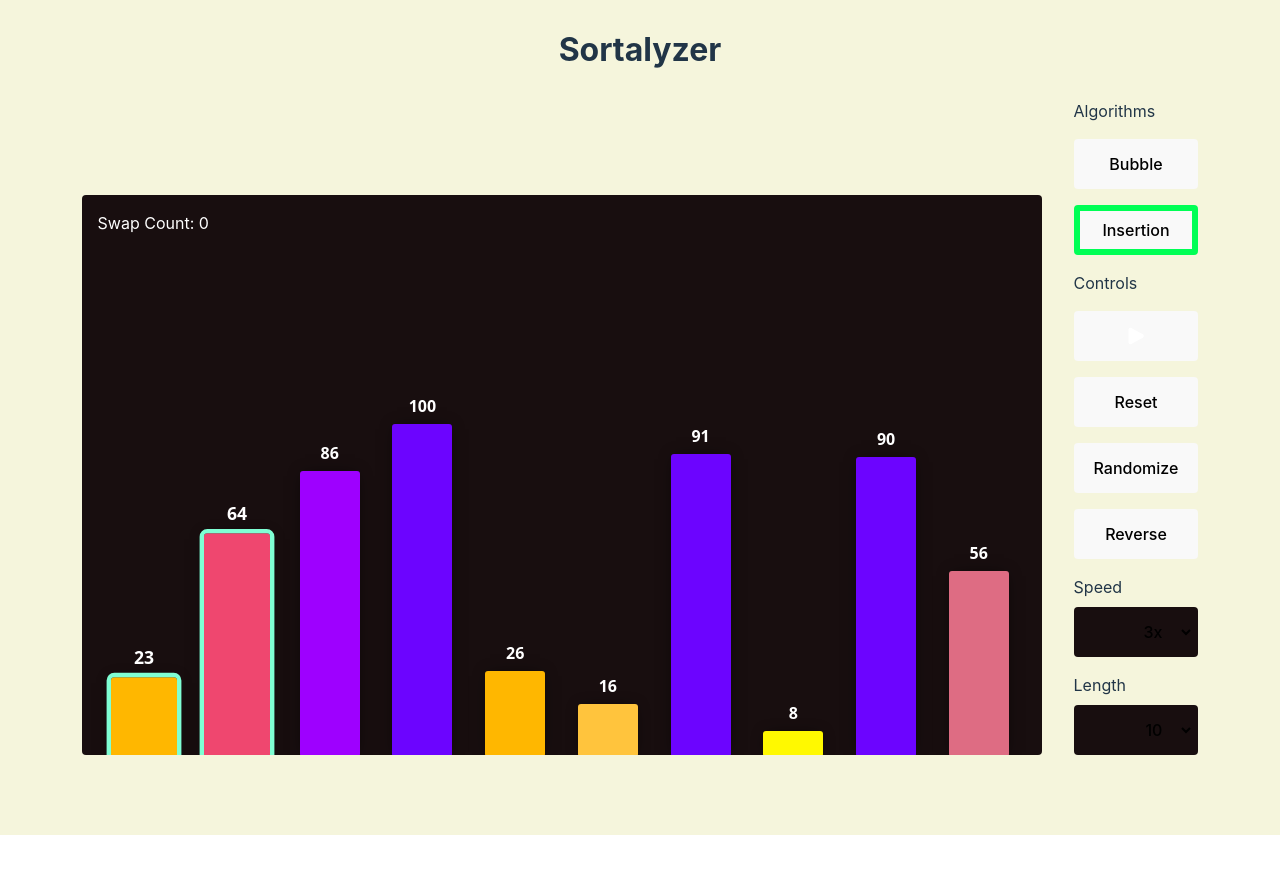
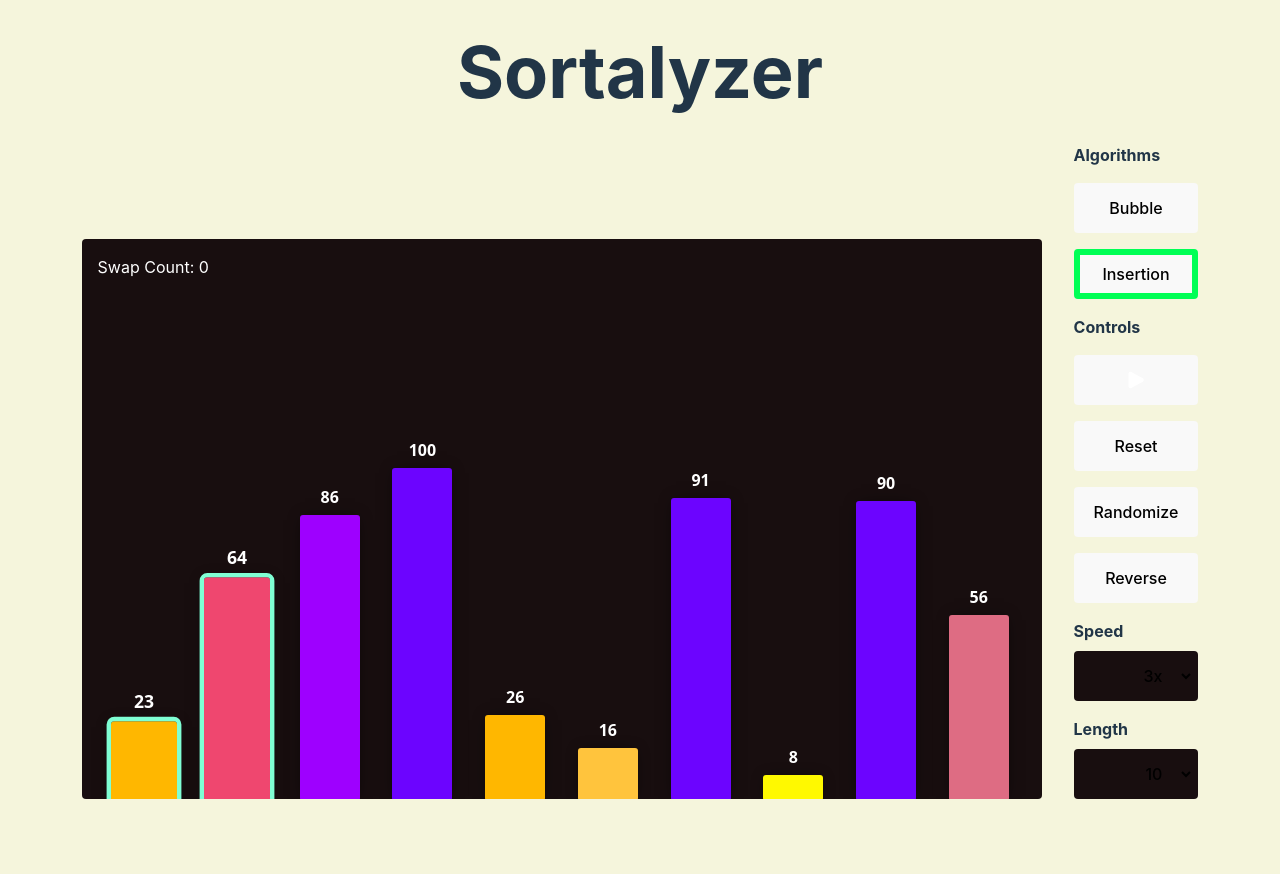
Before and after one commit to Tailsxz/sort-visualizer, a React (Vite) app: page / in a window 1280 px wide. Shown: the top 874 px of the page. Before the commit the page ends 835 px from the top, so only its background shows below. Built offline with nearby package versions, Linux system fonts and the light colour scheme.

Commit message:
add: body, label, and h1 styles
Now everything will be centered relatively. The h1 is centered relative
to the space between the top of the body to the bottom of the grid, and
the grid/menu centered relative to the bottom half of the body.

```diff
--- a/src/App.css
+++ b/src/App.css
@@ -1,4 +1,7 @@
 body {
+  display: flex;
+  flex-flow: column;
+  justify-content: space-between;
   margin: 0;
   min-width: 320px;
   min-height: 100vh;
--- a/src/index.css
+++ b/src/index.css
@@ -26,7 +26,8 @@ a:hover {
 }
 
 h1 {
-  margin: 0;
+  margin: auto 0;
+  font-size: clamp(1rem, 5vw + 0.5rem, 10rem);
   font-weight: bold;
   line-height: 1.1;
   text-align: center;
@@ -54,6 +55,10 @@ select:focus-visible {
   outline: 4px auto -webkit-focus-ring-color;
 }
 
+label {
+  font-weight: bold;
+}
+
 @media (prefers-color-scheme: light) {
   :root {
     color: #213547;
```
